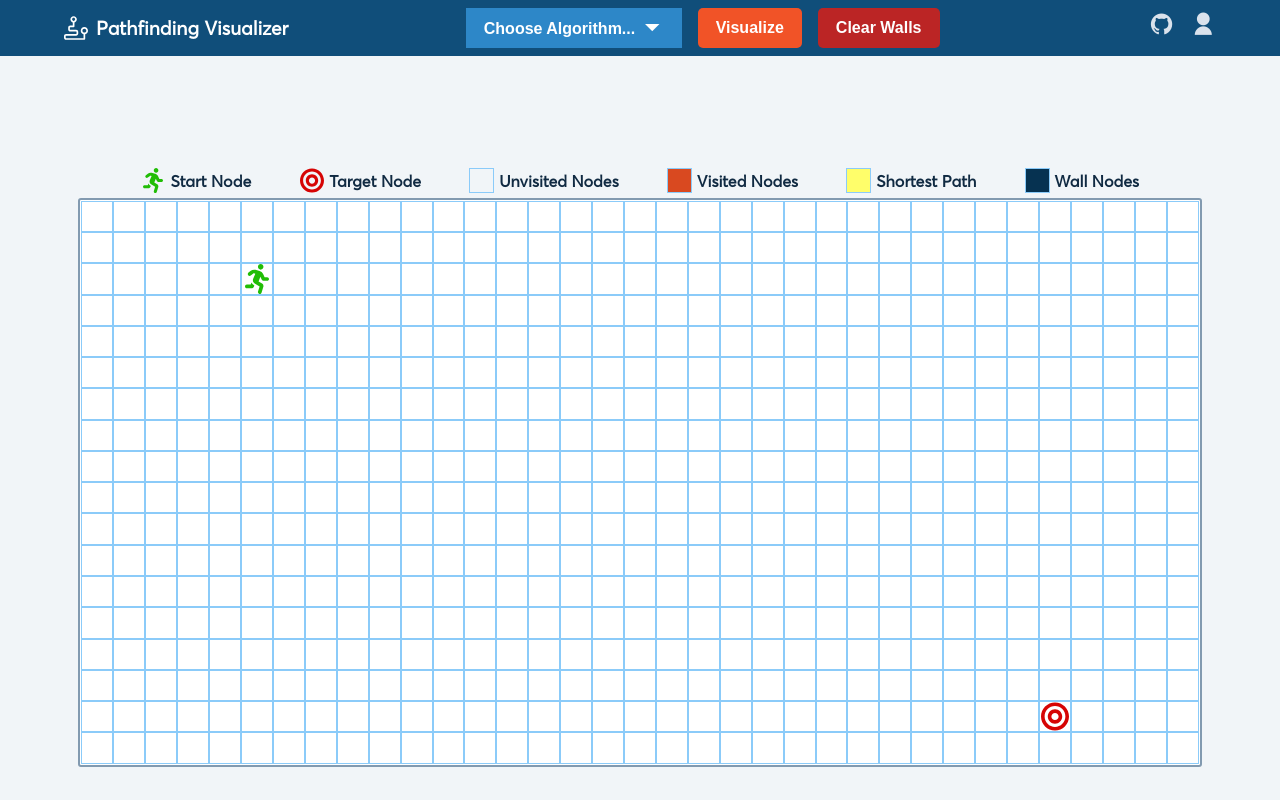
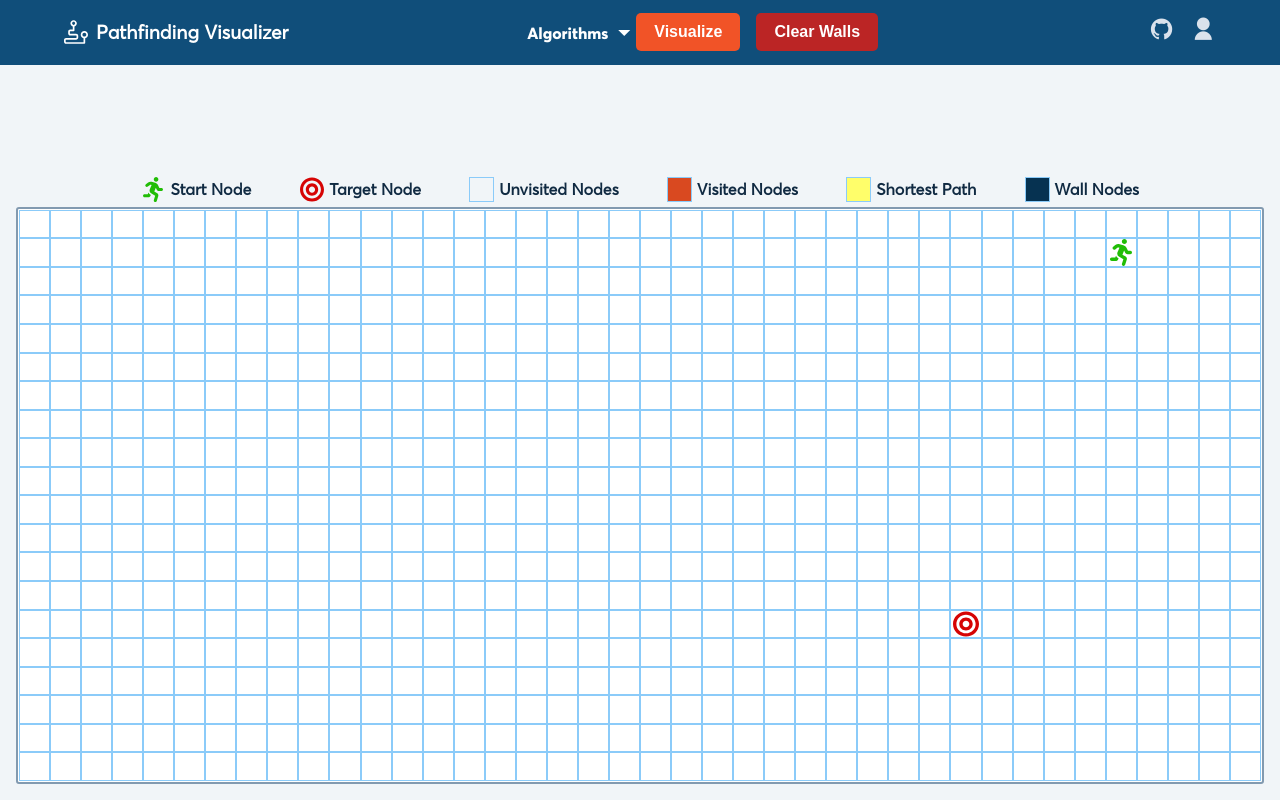
Before and after one commit to andrewphm/pathfinding, a React (Create React App) app: page / in a window 1280 px wide. Built offline with nearby package versions, Linux system fonts and the light colour scheme.

Commit message:
update header with styles

```diff
--- a/src/algorithms.js
+++ b/src/algorithms.js
@@ -1,11 +1,20 @@
 // DFS
 
-export const dfs = async (state, dispatch, getNodeObject, getGridSize) => {
+export const dfs = async (
+  state,
+  dispatch,
+  getNodeObject,
+  getGridSize,
+  instant
+) => {
   const timeout = (time) => new Promise((resolve) => setTimeout(resolve, time));
 
   // Get grid size
   const row = getGridSize()[0];
   const col = getGridSize()[1];
+
+  // Clear visited, queue, and shortest path
+  clearGrid(row, col);
 
   const startNode = state.nodes[state.startNodeIndex];
   const stack = [startNode];
@@ -22,6 +31,7 @@ export const dfs = async (state, dispatch, getNodeObject, getGridSize) => {
     // Marks current node as visited
     if (currentNodeDom.classList.contains("target")) {
       dispatch({ type: "IS_RUNNING", payload: false });
+      dispatch({ type: "IS_FINISHED", payload: true });
       return;
     }
     if (!currentNodeDom.classList.contains("start"))
@@ -34,7 +44,7 @@ export const dfs = async (state, dispatch, getNodeObject, getGridSize) => {
     // Validate neighbour nodes
     for (let i = 0; i < 4; i++) {
       // Using timeout to slow down loop for better viewability
-      await timeout();
+      if (instant === undefined) await timeout();
       let xCord = currentX + rowVectors[i];
       let yCord = currentY + colVectors[i];
 
@@ -150,7 +160,6 @@ const backtracking = async (currentNode, dispatch, instant) => {
   const timeout = (time) => new Promise((resolve) => setTimeout(resolve, time));
 
   const path = currentNode.parents;
-  console.log(currentNode);
   currentNode.dom.classList.add("shortest");
   for (let i = path.length - 1; i > 0; i--) {
     if (instant === undefined) await timeout(50);
--- a/src/components/Grid/index.js
+++ b/src/components/Grid/index.js
@@ -95,7 +95,6 @@ const Grid = ({ state, dispatch }) => {
           );
         })}
       </div>
-      {console.log(`rendered`)}
     </section>
   );
 };
--- a/src/components/Header.js
+++ b/src/components/Header.js
@@ -39,13 +39,14 @@ const Header = ({ dispatch, state, row, col }) => {
       <div className="grid-buttons">
         <div className="algo-menu">
           <button
-            className="btn"
+            href="#"
+            className="choose-algo"
             onClick={() => {
               const algoList = document.querySelector(".algo-list");
               algoList.classList.toggle("show-menu");
             }}
           >
-            Choose Algorithm...{" "}
+            <strong>Algorithms</strong>{" "}
             <i className="ri-arrow-down-s-fill ri-lg algo-icon"></i>
           </button>
           <ul className="algo-list">
@@ -94,8 +95,6 @@ const Header = ({ dispatch, state, row, col }) => {
           <i className="ri-user-fill ri-lg"></i>
         </a>
       </div>
-      {console.log("rendering")}
-      {console.log(state)}
     </header>
   );
 };
--- a/src/components/Home.js
+++ b/src/components/Home.js
@@ -5,8 +5,8 @@ import Grid from "./Grid/";
 
 import { reducer } from "./reducer";
 const Home = () => {
-  let row = 18;
-  let col = 35;
+  let row = 20;
+  let col = 40;
 
   // Set properties of CSS variable grid row/col
   let root = document.getElementById("root");
--- a/src/components/reducer.js
+++ b/src/components/reducer.js
@@ -19,14 +19,14 @@ export const reducer = (state, action) => {
     return state;
   }
 
-  // assign algo state
+  // Assign algo state
   if (action.type === "SET_ALGO") {
     state.algo = action.payload;
     const newState = { ...state, algo: action.payload };
     return newState;
   }
 
-  //Moving start or target nodes
+  // Moving start or target nodes
   if (action.type === "MOVING_START") {
     state.isMovingStart = action.payload;
     return state;
@@ -36,7 +36,7 @@ export const reducer = (state, action) => {
     return state;
   }
 
-  // chaning start/target node index
+  // changing start/target node index
   if (action.type === "ASSIGN_START") {
     state.startNodeIndex = action.payload;
     return state;
--- a/src/index.css
+++ b/src/index.css
@@ -108,6 +108,7 @@ header {
   row-gap: 1rem;
   background-color: var(--clr-primary-2);
   color: white;
+  height: 5rem;
 }
 
 .title-icon {
@@ -170,10 +171,32 @@ nav {
 }
 .grid-buttons {
   display: flex;
+  justify-content: center;
+  align-items: center;
+  height: 100%;
 }
+
+.choose-algo {
+  border-style: none;
+  border-width: unset;
+  border-color: transparent;
+  background-color: transparent;
+  height: 100%;
+  color: white;
+  font-size: 1rem;
+  font-family: "Averta-bold";
+  cursor: pointer;
+}
+
+.choose-algo:focus {
+  color: gray;
+}
+
 .algo-list {
   display: none;
   position: absolute;
+  margin-top: 1.5rem;
+  border-radius: 5px;
   z-index: 10;
   background-color: var(--clr-primary-4);
   transition: var(--transition);
@@ -284,9 +307,9 @@ nav {
   grid-template-columns: repeat(var(--grid-columns), 1fr);
   border: 2px solid var(--clr-grey-6);
   background-color: var(--clr-white);
-  margin: 0 2rem;
-  width: 90%;
-  height: 90%;
+  margin: 0 1rem;
+  width: 100%;
+  height: 100%;
 }
 
 /* Node */
@@ -305,6 +328,7 @@ nav {
   background-image: url("./assets/running-solid.svg");
   background-repeat: no-repeat;
   background-position: center center;
+  cursor: pointer;
 }
 .target {
   color: var(--clr-target);
@@ -313,6 +337,7 @@ nav {
   background-image: url(./assets/bullseye-solid.svg);
   background-repeat: no-repeat;
   background-position: center center;
+  cursor: pointer;
 }
 .wall {
   background-color: var(--clr-primary-1);
--- a/src/utility.js
+++ b/src/utility.js
@@ -59,8 +59,10 @@ export const handleMouseEnter = (target, state, dispatch, algorithmObj) => {
       let { getGridSize, getNodeObject } = algorithmObj;
       let [bfs, dfs] = algorithmObj.algorithms;
       if (state.algo === "Breadth-first Search") {
-        console.log("firing");
         bfs(state, dispatch, getNodeObject, getGridSize, instant);
+      }
+      if (state.algo === "Depth-first Search") {
+        dfs(state, dispatch, getNodeObject, getGridSize, instant);
       }
     }
   }
@@ -80,8 +82,10 @@ export const handleMouseEnter = (target, state, dispatch, algorithmObj) => {
       let { getGridSize, getNodeObject } = algorithmObj;
       let [bfs, dfs] = algorithmObj.algorithms;
       if (state.algo === "Breadth-first Search") {
-        console.log("firing");
         bfs(state, dispatch, getNodeObject, getGridSize, instant);
+      }
+      if (state.algo === "Depth-first Search") {
+        dfs(state, dispatch, getNodeObject, getGridSize, instant);
       }
     }
   }
@@ -95,7 +99,6 @@ export const handleMouseLeave = (e, state) => {
 // Show algorithm menu
 export const handleListClick = (event, dispatch, state) => {
   let algo = event.target.innerText;
-  console.log(algo);
   const algoList = document.querySelector(".algo-list");
   algoList.classList.toggle("show-menu");
   dispatch({ type: "SET_ALGO", payload: algo });
```
